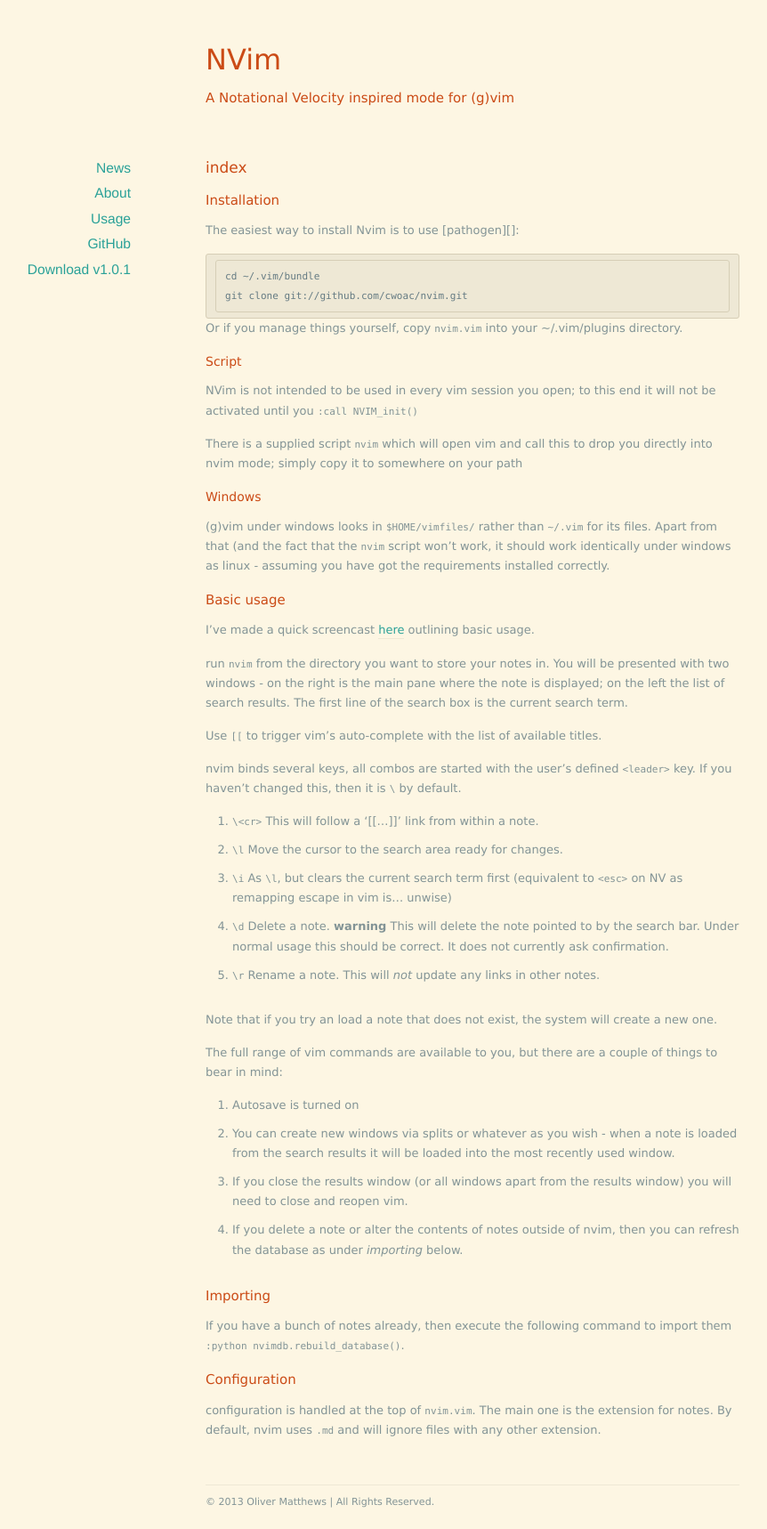
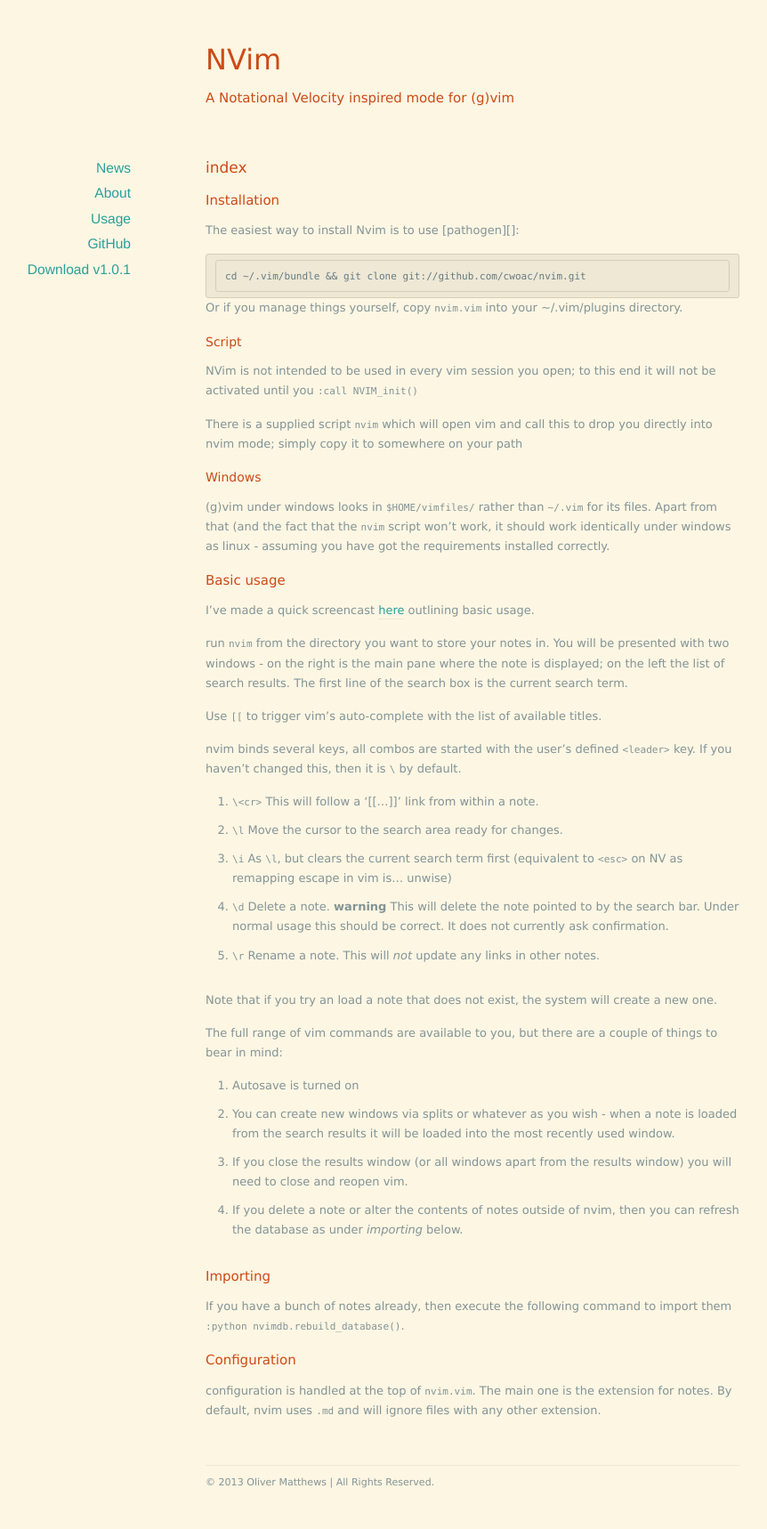
Before and after one commit to cwoac/nvvim, a Jekyll site: the page built from usage.md, in a window 1280 px wide. Shown: the whole page at 89% size, without its empty margins (109-971 px from the left). Built offline with Jekyll 4.4.1, drawn with Linux system fonts in a browser that asks for light colours; after the commit the page ends 1696 px from its top, so only the background shows below that.

Commit message:
multi-line scripts still don\' seem to work.

`````diff
--- a/usage.md
+++ b/usage.md
@@ -9,8 +9,7 @@
 The easiest way to install Nvim is to use [pathogen][]:
 
 ````
-cd ~/.vim/bundle
-git clone git://github.com/cwoac/nvim.git
+cd ~/.vim/bundle && git clone git://github.com/cwoac/nvim.git
 ````
 
 Or if you manage things yourself, copy `nvim.vim` into your ~/.vim/plugins directory.
`````
